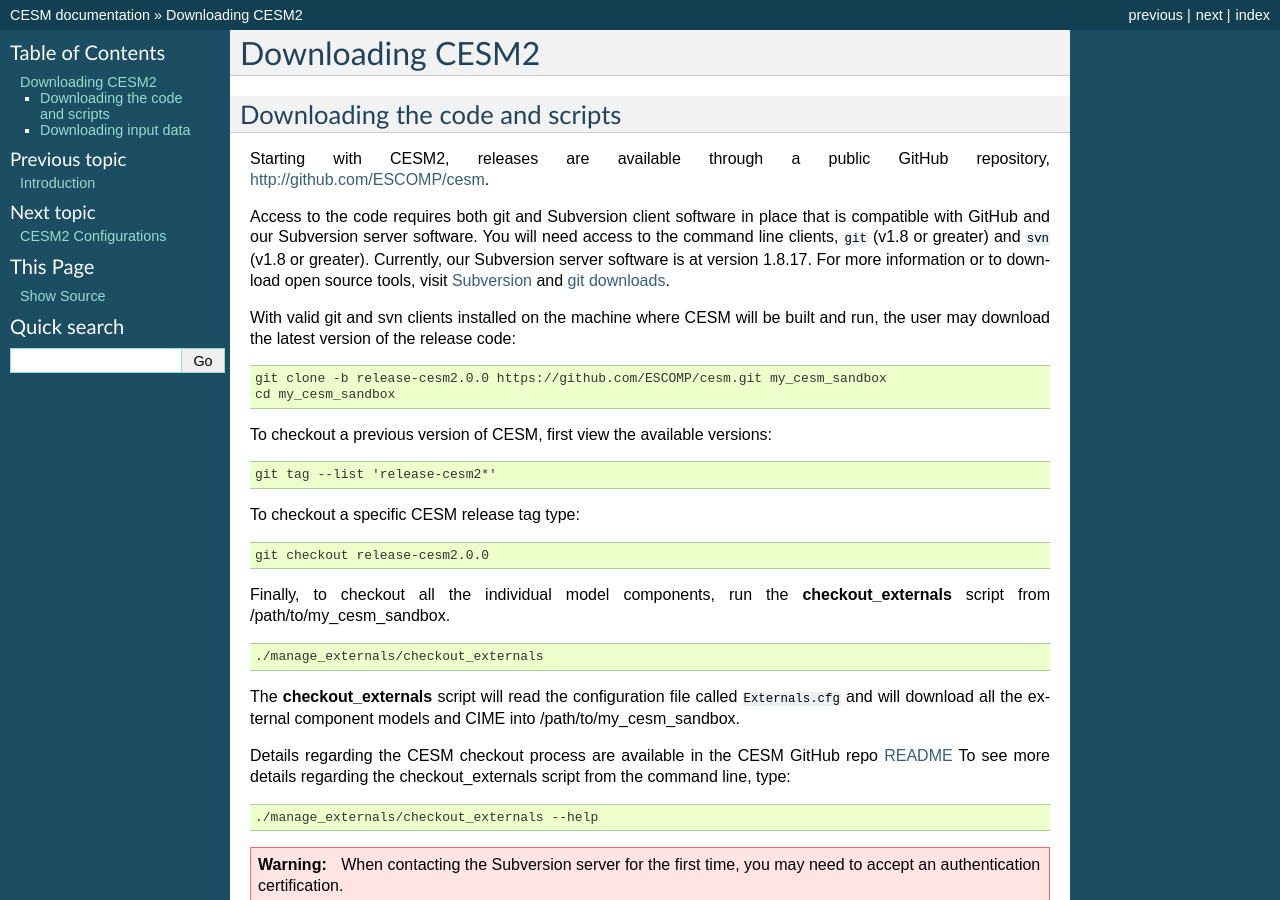
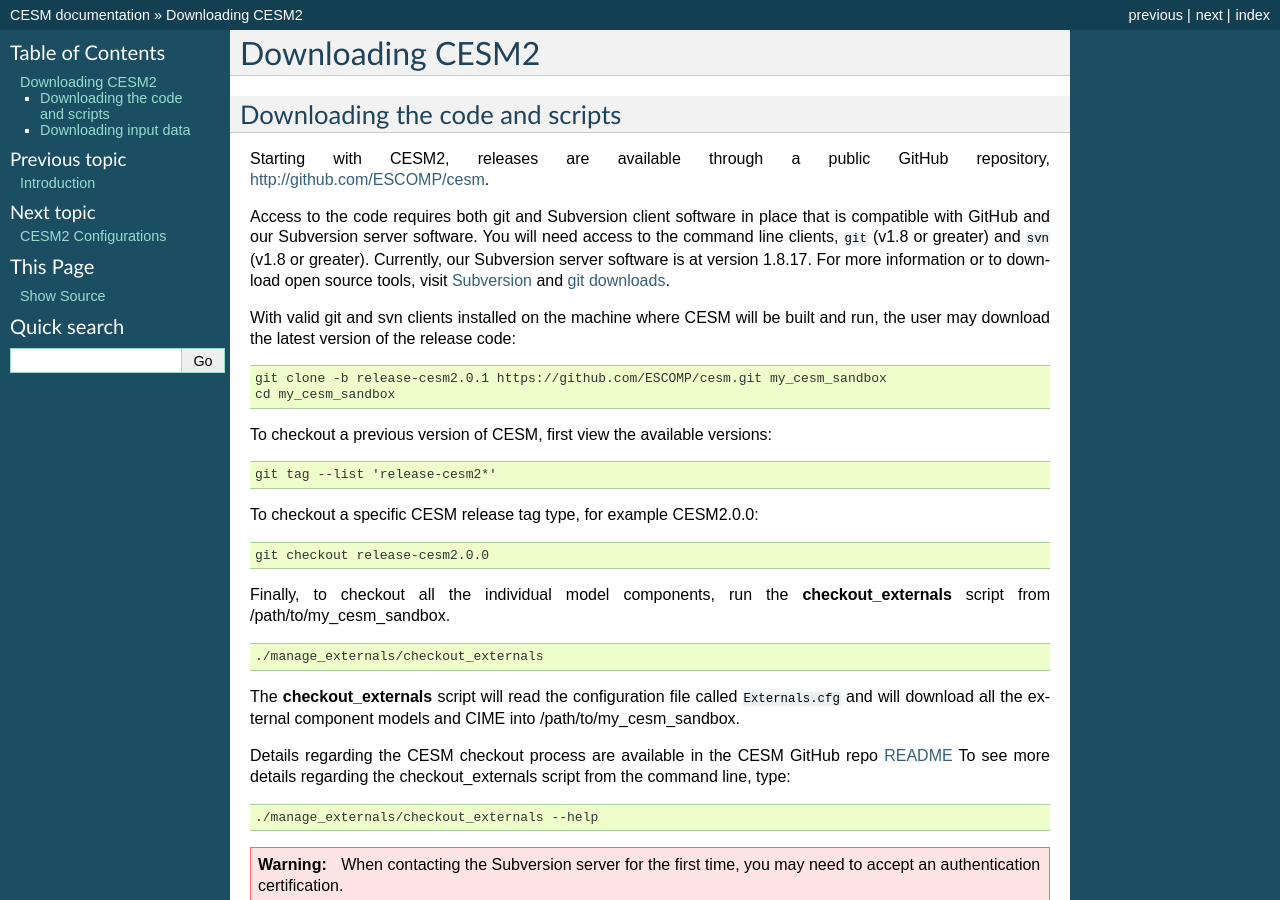
Before and after one commit to ESCOMP/CESM, a Sphinx documentation site: the page built from doc/source/downloading_cesm.rst, in a window 1280 px wide and 900 px high. Built offline with Sphinx 7.4.7, drawn with Linux system fonts in a browser that asks for light colours.

Commit message:
update for release-cesm2.0.1

```diff
--- a/doc/source/downloading_cesm.rst
+++ b/doc/source/downloading_cesm.rst
@@ -24,7 +24,7 @@
 
 .. code-block:: console
 
-    git clone -b release-cesm2.0.0 https://github.com/ESCOMP/cesm.git my_cesm_sandbox
+    git clone -b release-cesm2.0.1 https://github.com/ESCOMP/cesm.git my_cesm_sandbox
     cd my_cesm_sandbox
 
 To checkout a previous version of CESM, first view the available versions:
@@ -33,7 +33,7 @@
 
     git tag --list 'release-cesm2*'
 
-To checkout a specific CESM release tag type:
+To checkout a specific CESM release tag type, for example CESM2.0.0:
 
 .. code-block:: console
 
```
